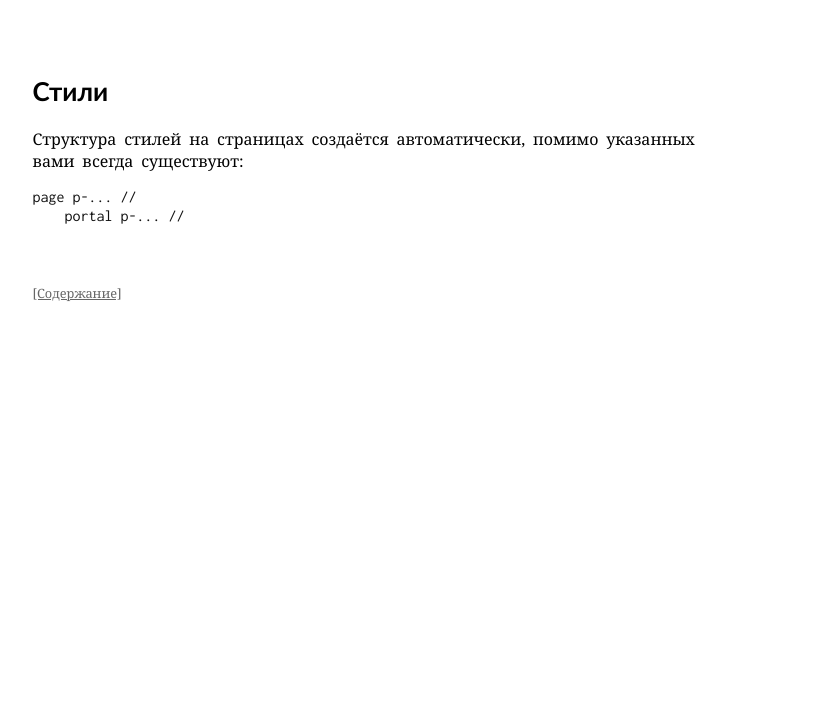
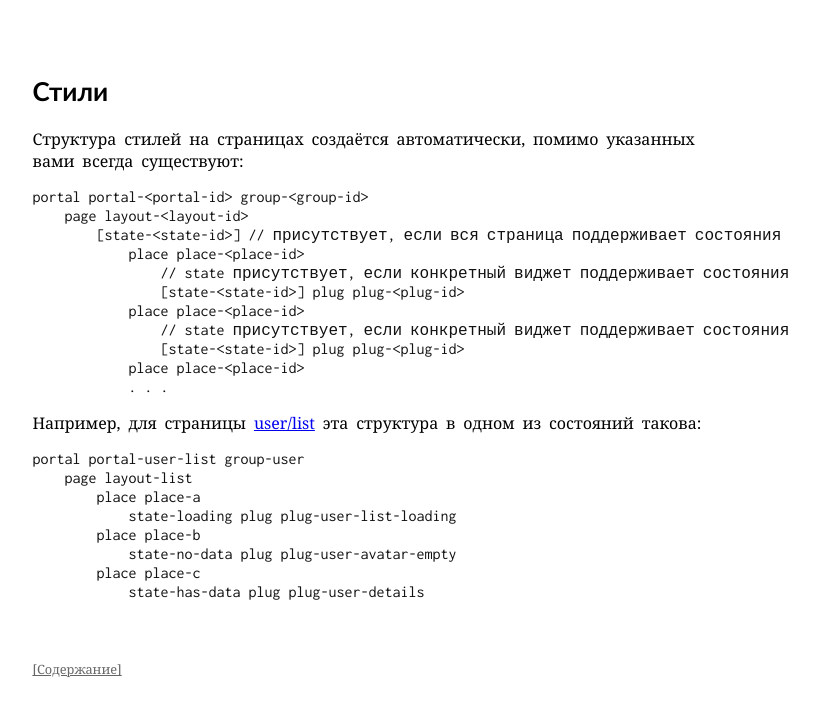
Before and after one commit to shamansir/gwt-mvp4g-layouting-demo, a Jekyll site: the page built from style-ru.markdown, in a window 1280 px wide. Shown: the top 716 px of the page, without its empty margins (262-1081 px from the left). Built offline with Jekyll 4.4.1, drawn with Linux system fonts in a browser that asks for light colours; some web fonts are replaced.

Commit message:
styles page

```diff
--- a/style-ru.markdown
+++ b/style-ru.markdown
@@ -7,7 +7,27 @@ title: Стили
 
 Структура стилей на страницах создаётся автоматически, помимо указанных вами всегда существуют:
 
-    page p-... //
-        portal p-... //
+    portal portal-<portal-id> group-<group-id>
+        page layout-<layout-id>
+            [state-<state-id>] // присутствует, если вся страница поддерживает состояния
+                place place-<place-id>
+                    // state присутствует, если конкретный виджет поддерживает состояния
+                    [state-<state-id>] plug plug-<plug-id>
+                place place-<place-id>
+                    // state присутствует, если конкретный виджет поддерживает состояния
+                    [state-<state-id>] plug plug-<plug-id>
+                place place-<place-id>
+                . . .
+
+Например, для страницы [user/list](http://gwt-mvp4g-layouting-demo.appspot.com/#user/list) эта структура в одном из состояний такова:
+
+    portal portal-user-list group-user
+        page layout-list
+            place place-a
+                state-loading plug plug-user-list-loading
+            place place-b
+                state-no-data plug plug-user-avatar-empty
+            place place-c
+                state-has-data plug plug-user-details
 
 [[Содержание]](./index-ru.html)
```
